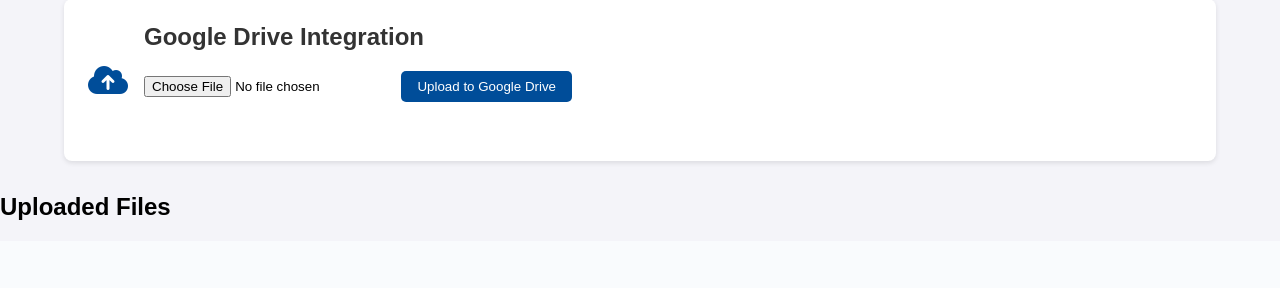
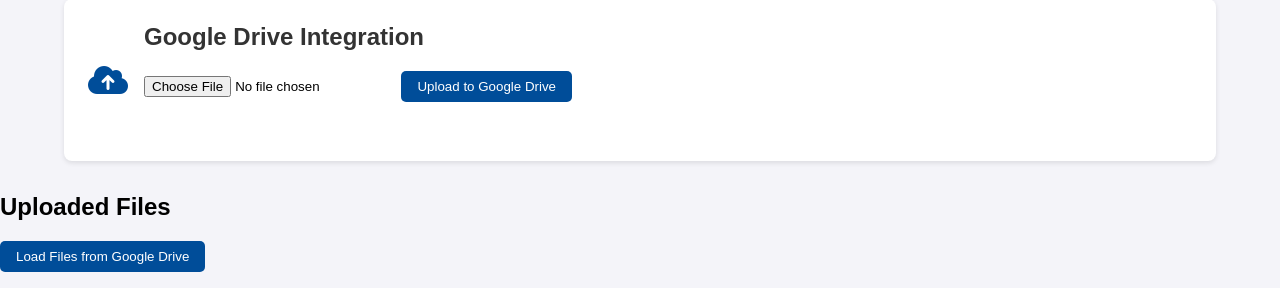
Before and after one commit to dharmendra-coder1/AI-Powered-Audio-Video-Processing-Web-Application-using-Flask, a Flask app: page / in a window 1280 px wide. Shown: the part 3159-3447 px from the top of the page. Before the commit the page ends 3379 px from the top, so only its background shows below. Run offline with Flask 3, Linux system fonts and the light colour scheme.

Commit message:
index.html

```diff
--- a/templates/index.html
+++ b/templates/index.html
@@ -405,12 +405,33 @@
 <!-- Uploaded Files Section -->
 <div id="uploaded-files-section">
     <h2>Uploaded Files</h2>
+    <button id="list-files-btn">Load Files from Google Drive</button>
     <ul id="uploaded-files-list">
         {% for file in uploaded_files %}
         <li>{{ file }}</li>
         {% endfor %}
     </ul>
 </div>
+
+<script>
+    document.getElementById('list-files-btn').onclick = async () => {
+        const response = await fetch('/list-files');
+
+        if (response.ok) {
+            const files = await response.json();
+            const listElement = document.getElementById('uploaded-files-list');
+            listElement.innerHTML = ''; // Clear existing list
+
+            files.forEach(file => {
+                const listItem = document.createElement('li');
+                listItem.textContent = file.name; // Display file name
+                listElement.appendChild(listItem);
+            });
+        } else {
+            alert("Failed to load files.");
+        }
+    };
+</script>
 
     <footer>
         <p>&copy; 2024 Speech Transcription and Translation System</p>
```
Lines whose indentation alone changed are shown as unchanged.
